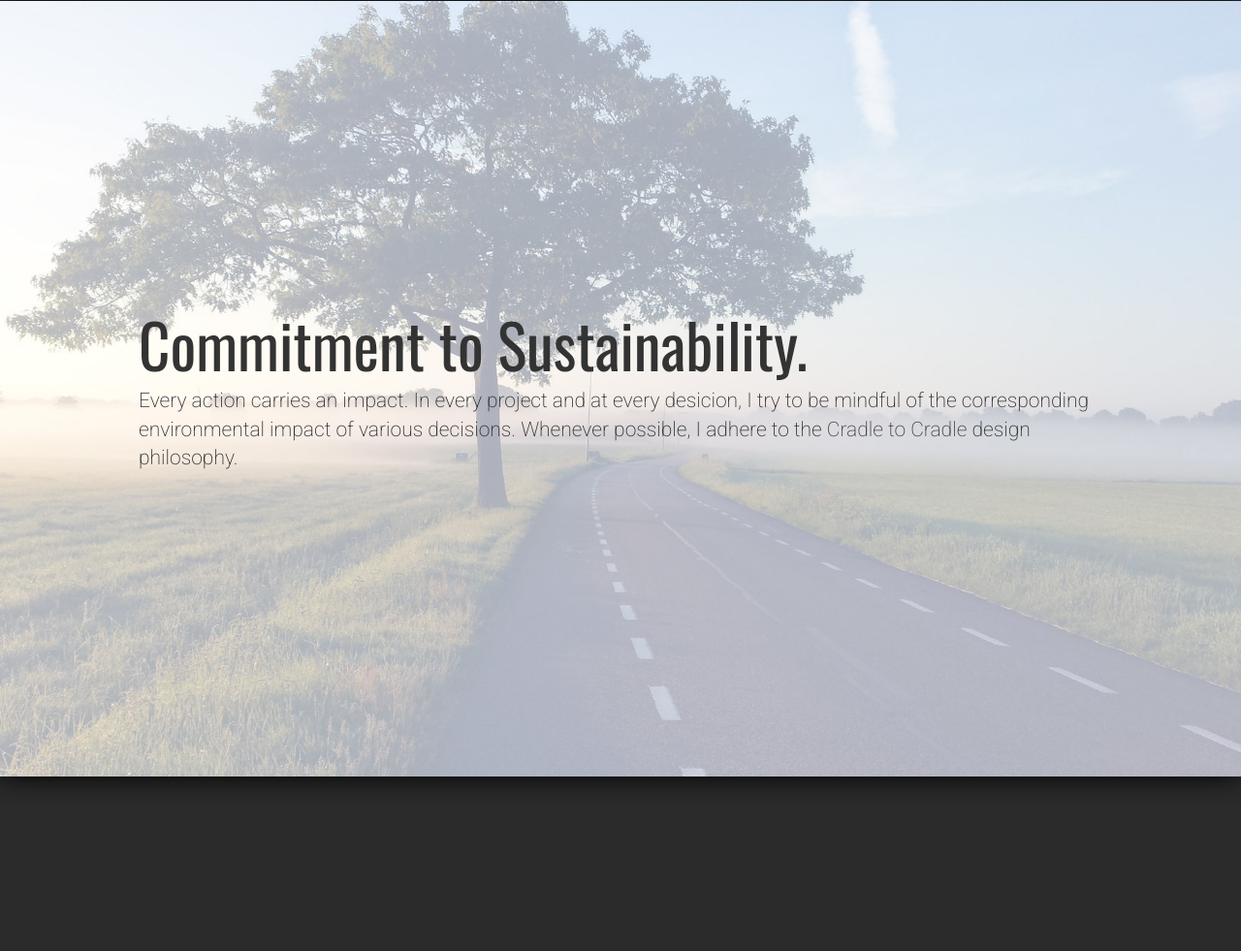
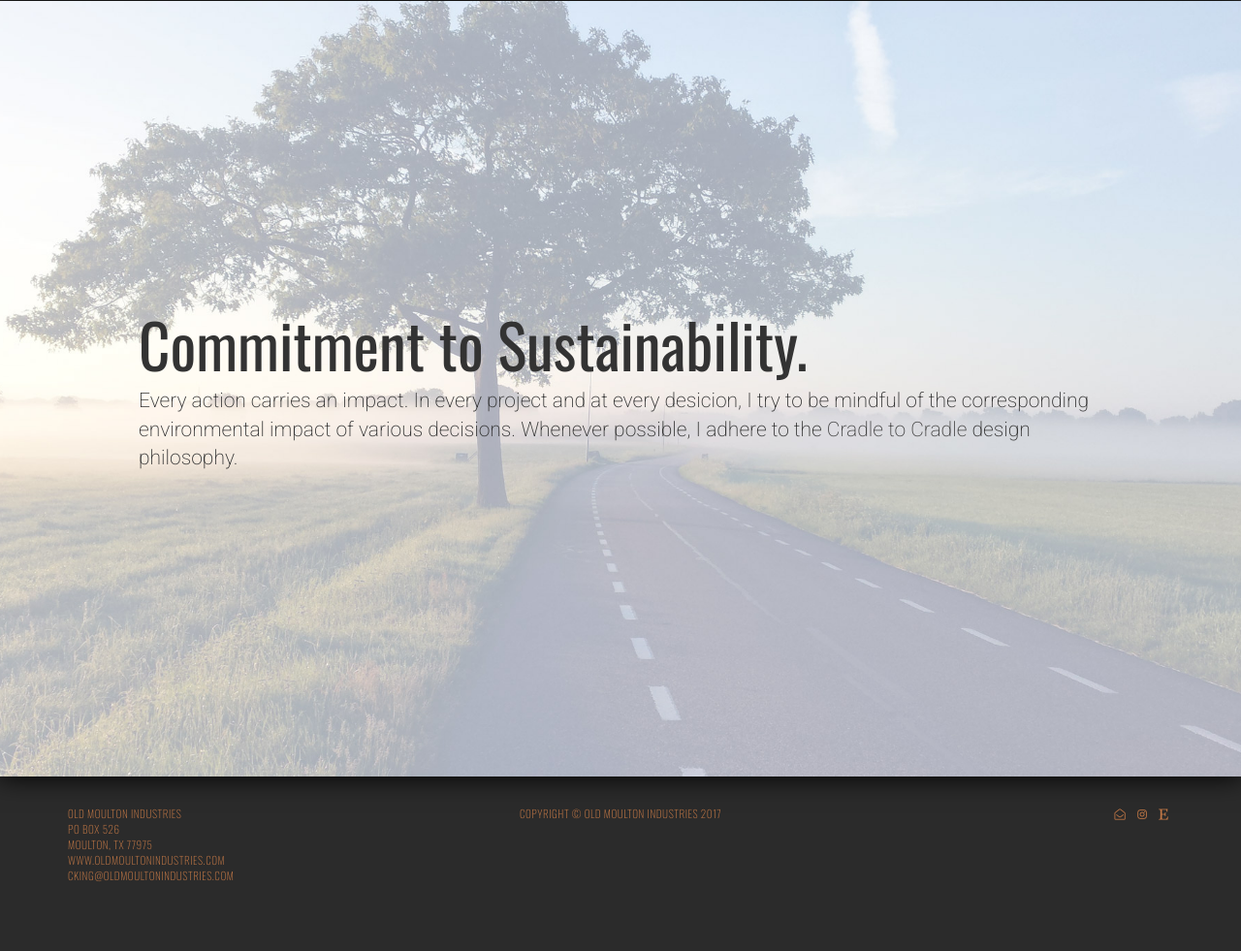
Before and after one commit to cking0987/omi, a plain HTML site: page index.html in a window 1280 px wide. Shown: the part 1039-2020 px from the top of the page at 97% size. Before the commit the page ends 1870 px from the top, so only its background shows below. Drawn offline with nearby package versions, Linux system fonts and the light colour scheme.

Commit message:
added footer

```diff
--- a/index.html
+++ b/index.html
@@ -41,7 +41,7 @@
 <div class="jumbotron jumbotron-fullscreen" style="background-image: url(img/tractor.jpg)">
     <div class="screen-center col-md-8">
     <h1>I build things.</h1>
-    <p class="lead">If you need help building something, I can build for you.<br />Otherwise, I build whatever comes to my mind and put it up here for sale. <br /> Scroll down to see some of my work or cut right to the chase and <a href="mailto:cking@oldmoultonindustries.com">email me</a>.</p>
+    <p class="lead">If you need help building something, I can build for you.<br />Otherwise, I build whatever comes to my mind and put it up on <a href="http://oldmoultonindustries.etsy.com" target="_blank">Etsy</a> for sale. <br /> Scroll down to see some of my work or cut right to the chase and <a href="mailto:cking@oldmoultonindustries.com">email me</a>.</p>
     </div>
 </div>
 
@@ -66,6 +66,33 @@
 </div>
 
 
+<div class="container footer section-bottom-padded">
+  <div class="row">
+    <div class="col-sm-4 footer-left">
+      <p>
+        Old Moulton Industries<br />
+        PO Box 526<br />
+        <a href="https://goo.gl/maps/D22f9WzJ1m92" target="_blank">Moulton, TX 77975</a><br />
+        <a href="http://oldmoultonindustries.com">www.oldmoultonindustries.com</a><br />
+        <a href="mailto:cking@oldmoultonindustries.com">cking@oldmoultonindustries.com</a>
+      </p>
+    </div>
+    <div class="col-sm-4 text-center">
+      <p>Copyright &copy; Old Moulton Industries 2017</p>
+    </div>
+    <div class="col-sm-4 footer-right">
+      <ul class="social-link-list list-inline">
+        <li><a href="mailto:cking@oldmoultonindustries.com" target="_blank">
+        <i class="fa fa-envelope-open-o" aria-hidden="true"></i></a></li>
+        <li><a href="http://instagram.com/oldmoultonindustries" target="_blank">
+          <i class="fa fa-instagram"></i></a></li>
+        <li><a href="https://www.etsy.com/shop/Oldmoultonindustries" target="_blank">
+          <i class="fa fa-etsy" aria-hidden="true"></i></a></li>
+      </ul>
+    </div>
+  </div>
+</div>
+
       <script src="bower_components/jquery/dist/jquery.js"></script>
       <script src="bower_components/bootstrap-sass/assets/javascripts/bootstrap.js"></script>
       <script src="bower_components/instafeed.js/instafeed.min.js"></script>
--- a/sass/_customStyles.scss
+++ b/sass/_customStyles.scss
@@ -1,6 +1,19 @@
 @import "snippets/instafeed";
 @import "snippets/jumbotron";
 @import "snippets/header";
+@import "snippets/footer";
+//
+/// general typography
+.text-light {
+  color: $brand-color-4;
+}
+.text-med {
+  color: $brand-color-2;
+}
+.text-dark {
+  color: $brand-color-dark;
+}
+
 //
 /// headings
 h1, h2, h3, h4, h5, h6 {
--- a/sass/_customVars.scss
+++ b/sass/_customVars.scss
@@ -1,4 +1,4 @@
-@import url('https://fonts.googleapis.com/css?family=Oswald|Roboto:200');
+@import url('https://fonts.googleapis.com/css?family=Oswald:200,400|Roboto:200');
 $bootstrap-sass-asset-helper: false !default;
 //
 // Variables
--- /dev/null
+++ b/sass/snippets/_footer.scss
@@ -0,0 +1,22 @@
+.footer {
+  font-family: $font-family-headings;
+  font-size: .8em;
+  text-transform: uppercase;
+  color: $brand-primary;
+  p {
+    font-weight: 200;
+    letter-spacing: .05em;
+  }
+  .footer-left {
+    @media (max-width: $screen-sm) {
+      text-align: center;
+      }
+    text-align:left;
+  }
+  .footer-right {
+    @media (max-width: $screen-sm) {
+      text-align: center;
+      }
+    text-align:right;
+  }
+}
```
Also changed, not shown: css/app.css, 1 other file.
